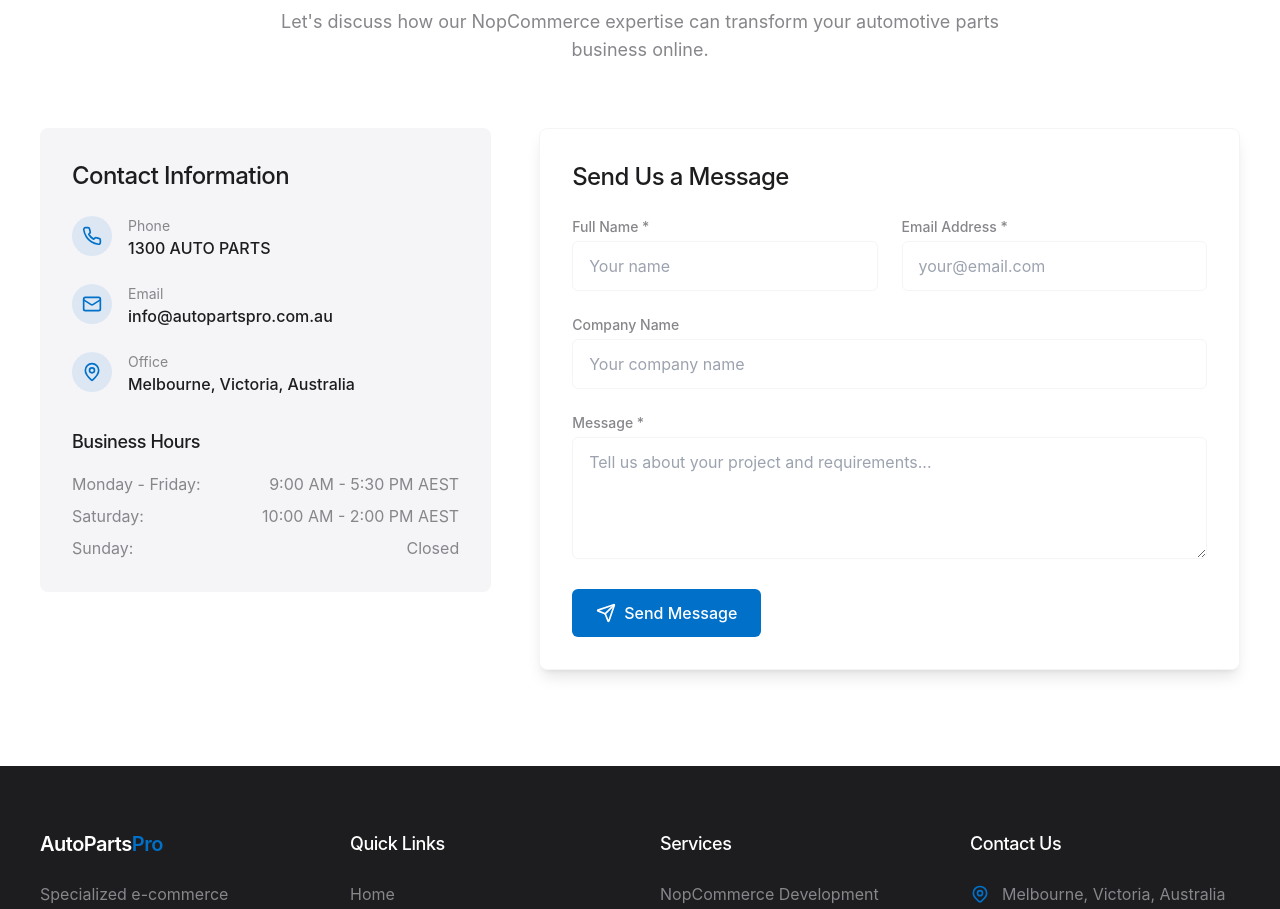
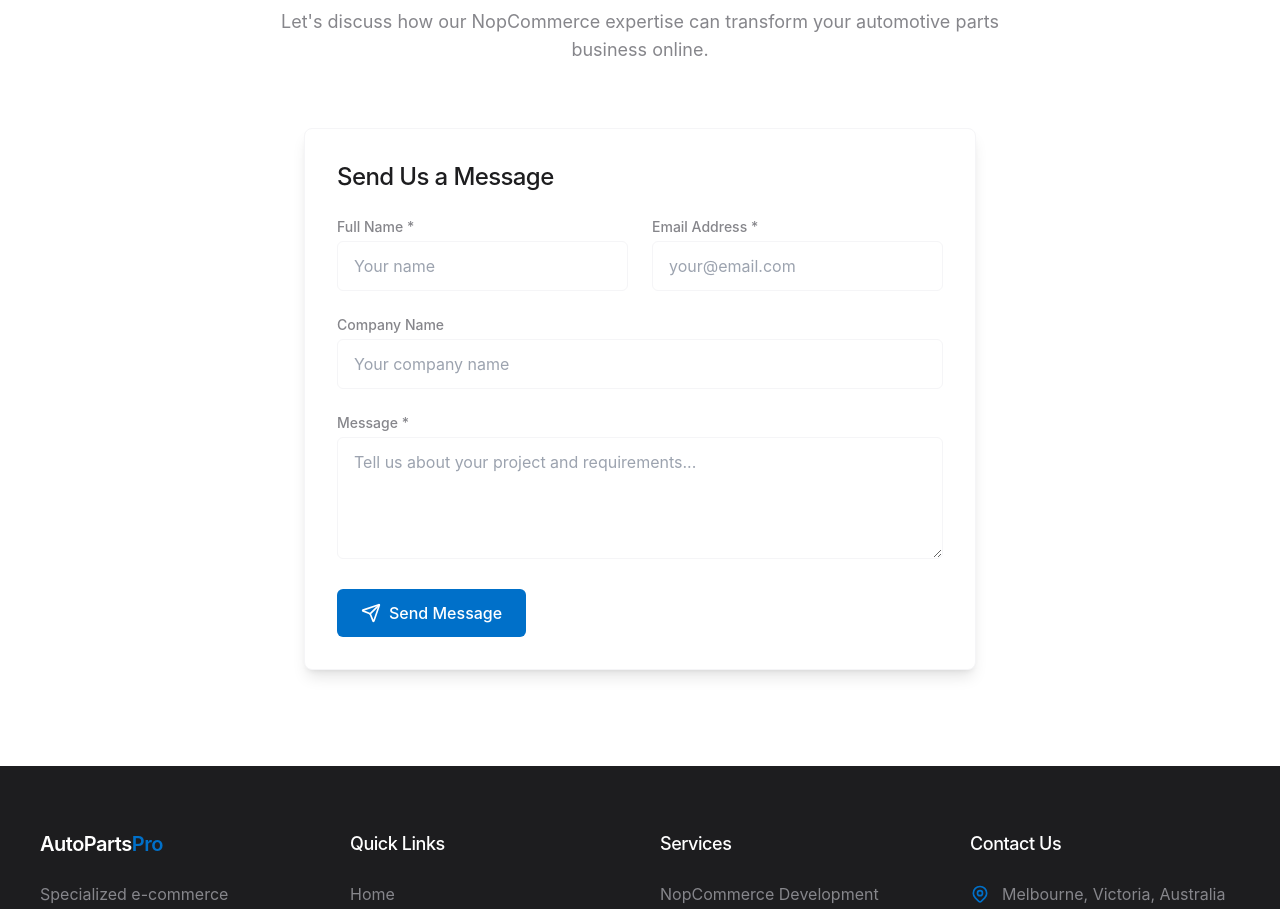
Before and after one commit to antoniodlp/autoparts-landing-pro, a React (Vite) app: page / in a window 1280 px wide. Shown: the part 5640-6549 px from the top of the page. Built offline with nearby package versions, Linux system fonts and the light colour scheme.

Commit message:
Remove contact information
Remove contact details and only keep the contact form.

```diff
--- a/src/components/Contact.tsx
+++ b/src/components/Contact.tsx
@@ -1,6 +1,5 @@
-
 import React, { useEffect, useRef, useState } from 'react';
-import { MapPin, Phone, Mail, Send } from 'lucide-react';
+import { Send } from 'lucide-react';
 
 const Contact = () => {
   const sectionRef = useRef<HTMLElement>(null);
@@ -65,24 +64,6 @@ const Contact = () => {
     }, 1500);
   };
 
-  const contactInfo = [
-    {
-      icon: <Phone className="h-5 w-5" />,
-      label: "Phone",
-      value: "1300 AUTO PARTS"
-    },
-    {
-      icon: <Mail className="h-5 w-5" />,
-      label: "Email",
-      value: "info@autopartspro.com.au"
-    },
-    {
-      icon: <MapPin className="h-5 w-5" />,
-      label: "Office",
-      value: "Melbourne, Victoria, Australia"
-    }
-  ];
-
   return (
     <section id="contact" className="py-24 bg-white" ref={sectionRef}>
       <div className="container mx-auto px-6 md:px-10">
@@ -100,52 +81,7 @@ const Contact = () => {
           </p>
         </div>
 
-        <div className="grid grid-cols-1 lg:grid-cols-5 gap-12">
-          <div className="lg:col-span-2 opacity-0 animate-on-scroll animate-fade-in reveal-delay-3">
-            <div className="bg-auto-silver rounded-lg p-8">
-              <h3 className="text-2xl font-display font-medium mb-6">
-                Contact Information
-              </h3>
-
-              <div className="space-y-6 mb-8">
-                {contactInfo.map((item, index) => (
-                  <div key={index} className="flex items-start">
-                    <div className="h-10 w-10 rounded-full bg-auto-blue/10 flex items-center justify-center text-auto-blue mr-4">
-                      {item.icon}
-                    </div>
-                    <div>
-                      <div className="text-sm text-auto-gray">
-                        {item.label}
-                      </div>
-                      <div className="font-medium">
-                        {item.value}
-                      </div>
-                    </div>
-                  </div>
-                ))}
-              </div>
-
-              <div>
-                <h4 className="text-lg font-medium mb-4">Business Hours</h4>
-                <div className="space-y-2 text-auto-gray">
-                  <div className="flex justify-between">
-                    <span>Monday - Friday:</span>
-                    <span>9:00 AM - 5:30 PM AEST</span>
-                  </div>
-                  <div className="flex justify-between">
-                    <span>Saturday:</span>
-                    <span>10:00 AM - 2:00 PM AEST</span>
-                  </div>
-                  <div className="flex justify-between">
-                    <span>Sunday:</span>
-                    <span>Closed</span>
-                  </div>
-                </div>
-              </div>
-            </div>
-          </div>
-
-          <div className="lg:col-span-3 opacity-0 animate-on-scroll animate-fade-in reveal-delay-4">
+        <div className="max-w-2xl mx-auto">
           <form onSubmit={handleSubmit} className="bg-white rounded-lg border border-auto-silver p-8 shadow-lg">
             <h3 className="text-2xl font-display font-medium mb-6">
               Send Us a Message
@@ -253,7 +189,6 @@ const Contact = () => {
           </form>
         </div>
       </div>
-      </div>
     </section>
   );
 };
```
Lines whose indentation alone changed are shown as unchanged.
